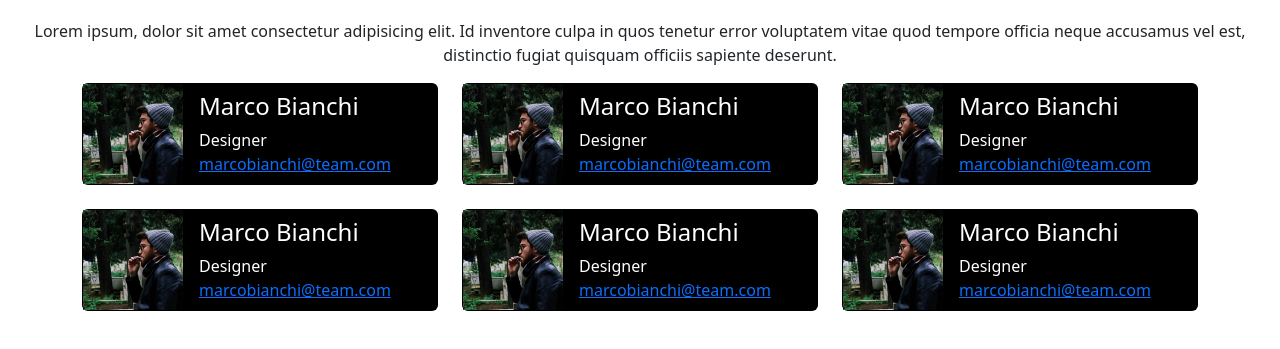
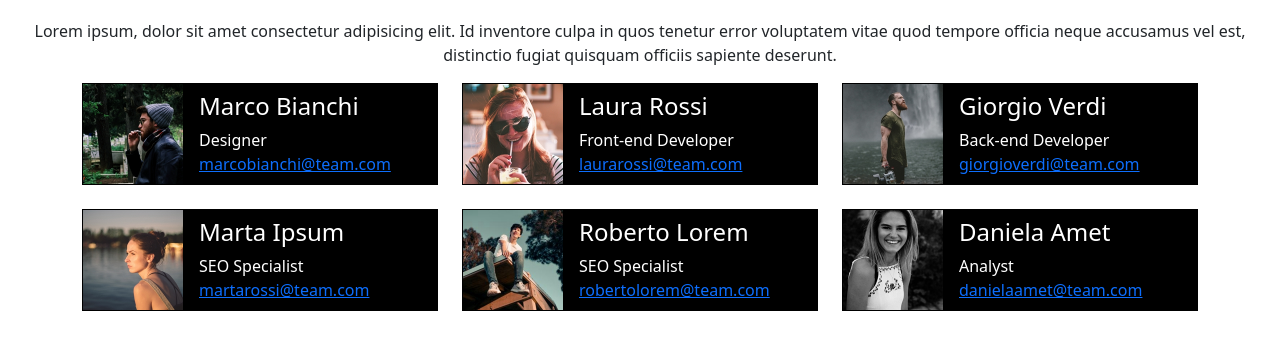
Before and after one commit to Vincenzo-Polverino/js-our-team, a plain HTML site: page assets/index.html in a window 1280 px wide. Shown: the part 77-426 px from the top of the page. Drawn offline with nearby package versions, Linux system fonts and the light colour scheme.

Commit message:
add element in the DOM

```diff
--- a/assets/index.html
+++ b/assets/index.html
@@ -26,69 +26,8 @@
     <main>
         <div class="container">
             <div class="row g-4">
-                <div class="col-4 d.flex flex-wrap">
-                    <div class="card bg-black d-flex flex-row align-items-center flex-wrap">
-                        <img width="100" src="img/male1.png" class="me-3">
-                        <div class="d-flex flex-column">
-                            <h4 class="text-white">Marco Bianchi</h4>
-                            <span class="text-white">Designer</span>
-                            <a href="#">marcobianchi@team.com</a>
-                        </div>
-                    </div>
-                </div>
-                <div class="col-4 d.flex flex-wrap">
-                    <div class="card bg-black d-flex flex-row align-items-center flex-wrap">
-                        <img width="100" src="img/male1.png" class="me-3">
-                        <div class="d-flex flex-column">
-                            <h4 class="text-white">Marco Bianchi</h4>
-                            <span class="text-white">Designer</span>
-                            <a href="#">marcobianchi@team.com</a>
-                        </div>
-                    </div>
-                </div>
-                <div class="col-4 d.flex flex-wrap">
-                    <div class="card bg-black d-flex flex-row align-items-center flex-wrap">
-                        <img width="100" src="img/male1.png" class="me-3">
-                        <div class="d-flex flex-column">
-                            <h4 class="text-white">Marco Bianchi</h4>
-                            <span class="text-white">Designer</span>
-                            <a href="#">marcobianchi@team.com</a>
-                        </div>
-                    </div>
-                </div>
-                <div class="col-4 d.flex flex-wrap">
-                    <div class="card bg-black d-flex flex-row align-items-center flex-wrap">
-                        <img width="100" src="img/male1.png" class="me-3">
-                        <div class="d-flex flex-column">
-                            <h4 class="text-white">Marco Bianchi</h4>
-                            <span class="text-white">Designer</span>
-                            <a href="#">marcobianchi@team.com</a>
-                        </div>
-                    </div>
-                </div>
-                <div class="col-4 d.flex flex-wrap">
-                    <div class="card bg-black d-flex flex-row align-items-center flex-wrap">
-                        <img width="100" src="img/male1.png" class="me-3">
-                        <div class="d-flex flex-column">
-                            <h4 class="text-white">Marco Bianchi</h4>
-                            <span class="text-white">Designer</span>
-                            <a href="#">marcobianchi@team.com</a>
-                        </div>
-                    </div>
-                </div>
-                <div class="col-4 d.flex flex-wrap">
-                    <div class="card bg-black d-flex flex-row align-items-center flex-wrap">
-                        <img width="100" src="img/male1.png" class="me-3">
-                        <div class="d-flex flex-column">
-                            <h4 class="text-white">Marco Bianchi</h4>
-                            <span class="text-white">Designer</span>
-                            <a href="#">marcobianchi@team.com</a>
-                        </div>
-                    </div>
-                </div>
 
             </div>
-        </div>
 
     </main>
 
--- a/assets/script.js
+++ b/assets/script.js
@@ -36,3 +36,24 @@ const teamMembers = [
     img: "img/female3.png"
   }
 ];
+
+let rowEl = document.querySelector('.row');
+
+for (let i = 0; i < teamMembers.length; i++) {
+  const member = teamMembers[i];
+  let { name, role, email, img } = member;
+  let markup =
+   `
+    <div class="col-4 d.flex flex-wrap">
+      <div class="card bg-black d-flex flex-row align-items-center flex-wrap rounded-0">
+       <img width="100" src="${img}" class="me-3">
+        <div class="d-flex flex-column">
+          <h4 class="text-white">${name}</h4>
+          <span class="text-white">${role}</span>
+          <a href="#">${email}</a>
+        </div>
+      </div>
+    </div>
+  `
+  rowEl.innerHTML += markup
+}
```
